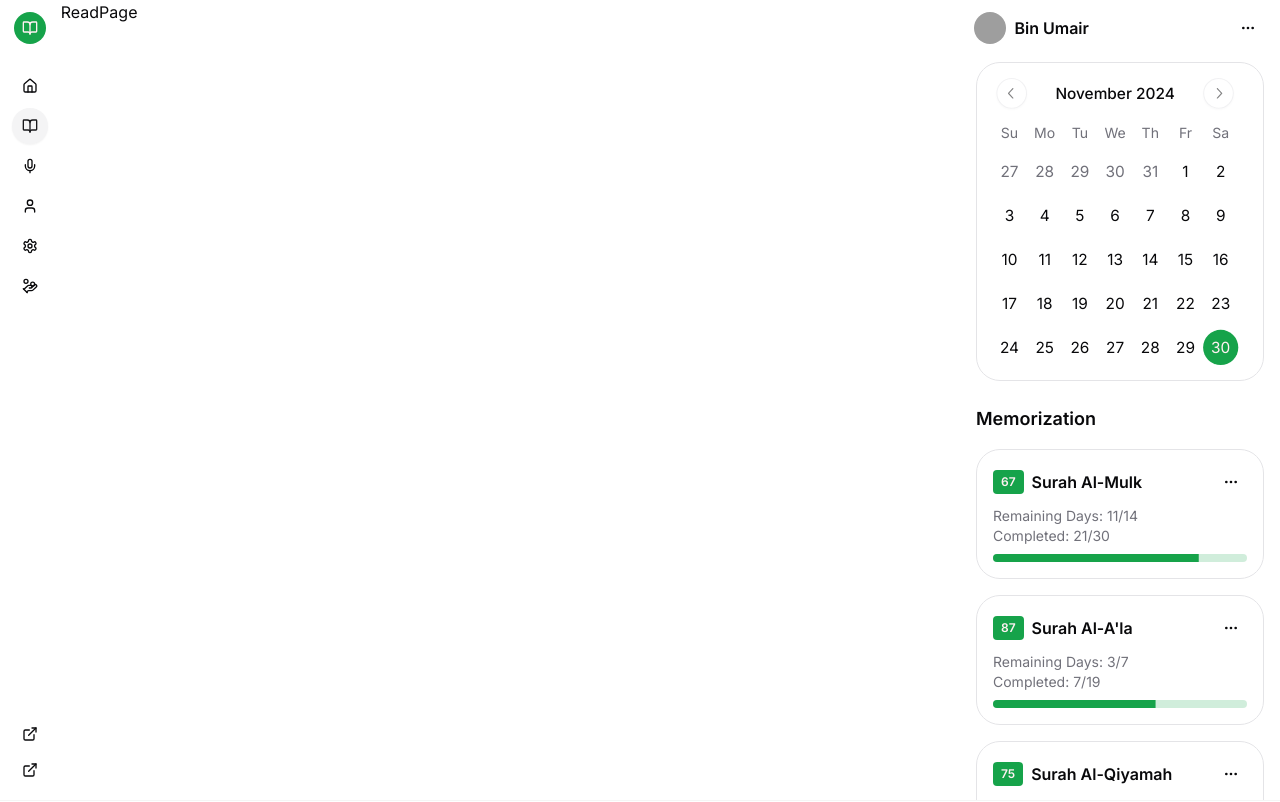
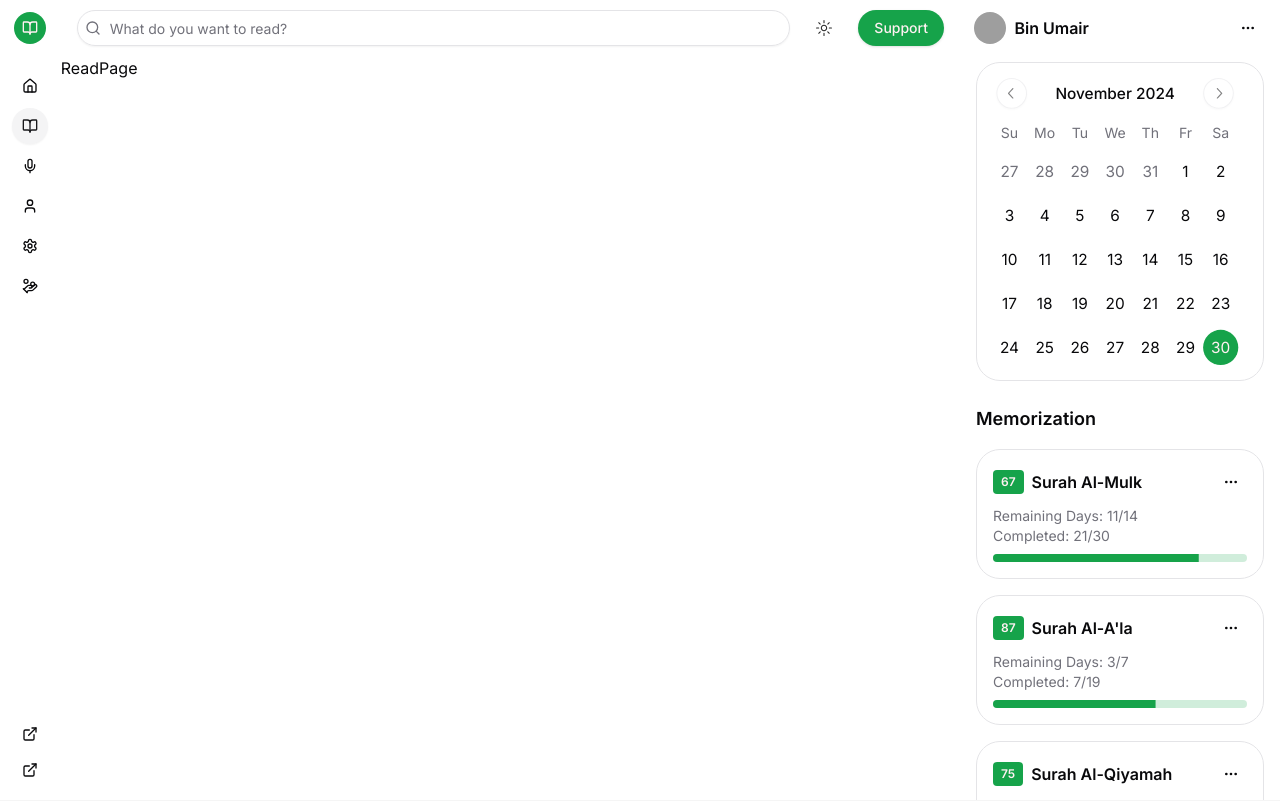
Before and after one commit to MuhammadKaifNazeer/al-furqan, a Next.js app: page /read in a window 1280 px wide. Shown: the top 802 px of the page. Built offline with nearby package versions, Linux system fonts and the light colour scheme; grey boxes are pictures that could not be loaded.

Commit message:
update: layouts

```diff
--- a/src/app/layout.tsx
+++ b/src/app/layout.tsx
@@ -28,11 +28,7 @@ export default function RootLayout({
           disableTransitionOnChange
         >
           <main className="mx-auto 2xl:max-w-[90rem]">
-            <Navbar />
-            <div className="max-md:pt-12">
-              {children}
-            </div>
-            <Footer />
+            {children}
           </main>
         </ThemeProvider>
       </body>
--- a/src/app/page.tsx
+++ b/src/app/page.tsx
@@ -70,19 +70,6 @@ export default function Home() {
   return (
     <FullSidebarLayout>
       <div className="flex flex-col">
-        <div className="sticky top-0 z-10 bg-background px-4 py-2.5 hidden md:flex items-center space-x-4">
-          <div className="relative w-full">
-            <Search className="absolute left-2 top-2.5 h-4 w-4 text-muted-foreground" />
-            <Input placeholder="What do you want to read?" className="pl-8" />
-          </div>
-          <ThemeToggler />
-          <Link
-            target="__blank"
-            href="https://buymeacoffee.com/muhammadkaifnazeer"
-          >
-            <Button>Support</Button>
-          </Link>
-        </div>
         <div className="flex-1 overflow-y-auto">
           <div className="space-y-6 p-6">
             <Card className="bg-gradient-to-br from-green-500 to-green-600 text-white">
--- a/src/components/Navbar/Navbar.tsx
+++ b/src/components/Navbar/Navbar.tsx
@@ -15,6 +15,7 @@ import { HamburgerMenuIcon } from "@radix-ui/react-icons"
 import { useState } from "react"
 import { UserButton } from "../UserButton/UserButton"
 import NavigationLinks from "@/data/navigation"
+import { Input } from "../ui/input"
 
 export function Navbar() {
     const pathname = usePathname();
@@ -26,6 +27,20 @@ export function Navbar() {
 
     return (
         <>
+            <div className="sticky top-0 z-10 bg-background px-4 py-2.5 hidden md:flex items-center space-x-4">
+                <div className="relative w-full">
+                    <Search className="absolute left-2 top-2.5 h-4 w-4 text-muted-foreground" />
+                    <Input placeholder="What do you want to read?" className="pl-8" />
+                </div>
+                <ThemeToggler />
+                <Link
+                    target="__blank"
+                    href="https://buymeacoffee.com/muhammadkaifnazeer"
+                >
+                    <Button>Support</Button>
+                </Link>
+            </div>
+
             <div className="fixed md:hidden top-0 z-10 bg-background px-6 py-2.5 flex items-center justify-between w-full">
                 <Link
                     href={'/'}
@@ -58,12 +73,12 @@ export function Navbar() {
             </div>
 
             <div
-                className={`fixed lg:hidden w-screen h-screen bg-black/70 z-[105]  duration-500  ${isOpen ? "-translate-x-0 opacity-1" : "-translate-x-full opacity-0"
+                className={`fixed md:hidden w-screen h-screen bg-black/70 z-[105]  duration-500  ${isOpen ? "-translate-x-0 opacity-1" : "-translate-x-full opacity-0"
                     }`}
                 onClick={() => setIsOpen(false)}
             />
 
-            <div className={`fixed top-0 z-[110] flex h-screen w-64 flex-col bg-background  duration-500 ${isOpen ? "-translate-x-0" : "-translate-x-full"
+            <div className={`fixed md:hidden top-0 z-[110] flex h-screen w-64 flex-col bg-background  duration-500 ${isOpen ? "-translate-x-0" : "-translate-x-full"
                 }`}>
                 <ScrollArea className="flex-1">
                     <div className="flex items-center justify-between">
--- a/src/components/Sidebars/LeftSidebar.tsx
+++ b/src/components/Sidebars/LeftSidebar.tsx
@@ -25,7 +25,7 @@ export function LeftSidebar() {
 
   return (
     <>
-      <div className={`fixed md:sticky top-0 z-[110] md:-translate-x-0 flex h-screen w-64 flex-col bg-background`}>
+      <div className={`fixed md:sticky top-0 z-[110] md:-translate-x-0 hidden md:flex h-screen w-64 flex-col bg-background`}>
         <ScrollArea className="flex-1">
           <div className="flex items-center justify-between">
             <Link href={'/'}>
--- a/src/layouts/fullSidbarLayout.tsx
+++ b/src/layouts/fullSidbarLayout.tsx
@@ -1,6 +1,8 @@
 import { ReactNode } from "react";
 import { LeftSidebar } from "@/components/Sidebars/LeftSidebar";
 import { RightSidebar } from "@/components/Sidebars/RightSidebar";
+import { Navbar } from "@/components/Navbar/Navbar";
+import Footer from "@/components/Footer/Footer";
 
 interface FullSidebarLayoutProps {
   children: ReactNode;
@@ -11,9 +13,15 @@ export default function FullSidebarLayout({ children }: FullSidebarLayoutProps)
     <>
       <div className="flex min-h-screen">
         <LeftSidebar />
-        <main className="flex-1">{children}</main>
+        <main className="flex-1">
+          <Navbar />
+          <div className="max-md:pt-12">
+            {children}
+          </div>
+        </main>
         <RightSidebar />
       </div>
+      <Footer />
     </>
   );
 }
--- a/src/layouts/microSidebarLayout.tsx
+++ b/src/layouts/microSidebarLayout.tsx
@@ -1,6 +1,8 @@
 import { ReactNode } from "react";
 import { RightSidebar } from "@/components/Sidebars/RightSidebar";
 import { LeftMircroSidebar } from "@/components/Sidebars/leftMicroSidebar";
+import { Navbar } from "@/components/Navbar/Navbar";
+import Footer from "@/components/Footer/Footer";
 
 interface FullSidebarLayoutProps {
   children: ReactNode;
@@ -11,9 +13,15 @@ export default function MicroSidebarLayout({ children }: FullSidebarLayoutProps)
     <>
       <div className="flex min-h-screen">
         <LeftMircroSidebar />
-        <main className="flex-1">{children}</main>
+        <main className="flex-1">
+          <Navbar />
+          <div className="max-md:pt-12">
+            {children}
+          </div>
+        </main>
         <RightSidebar />
       </div>
+      <Footer />
     </>
   );
 }
```
